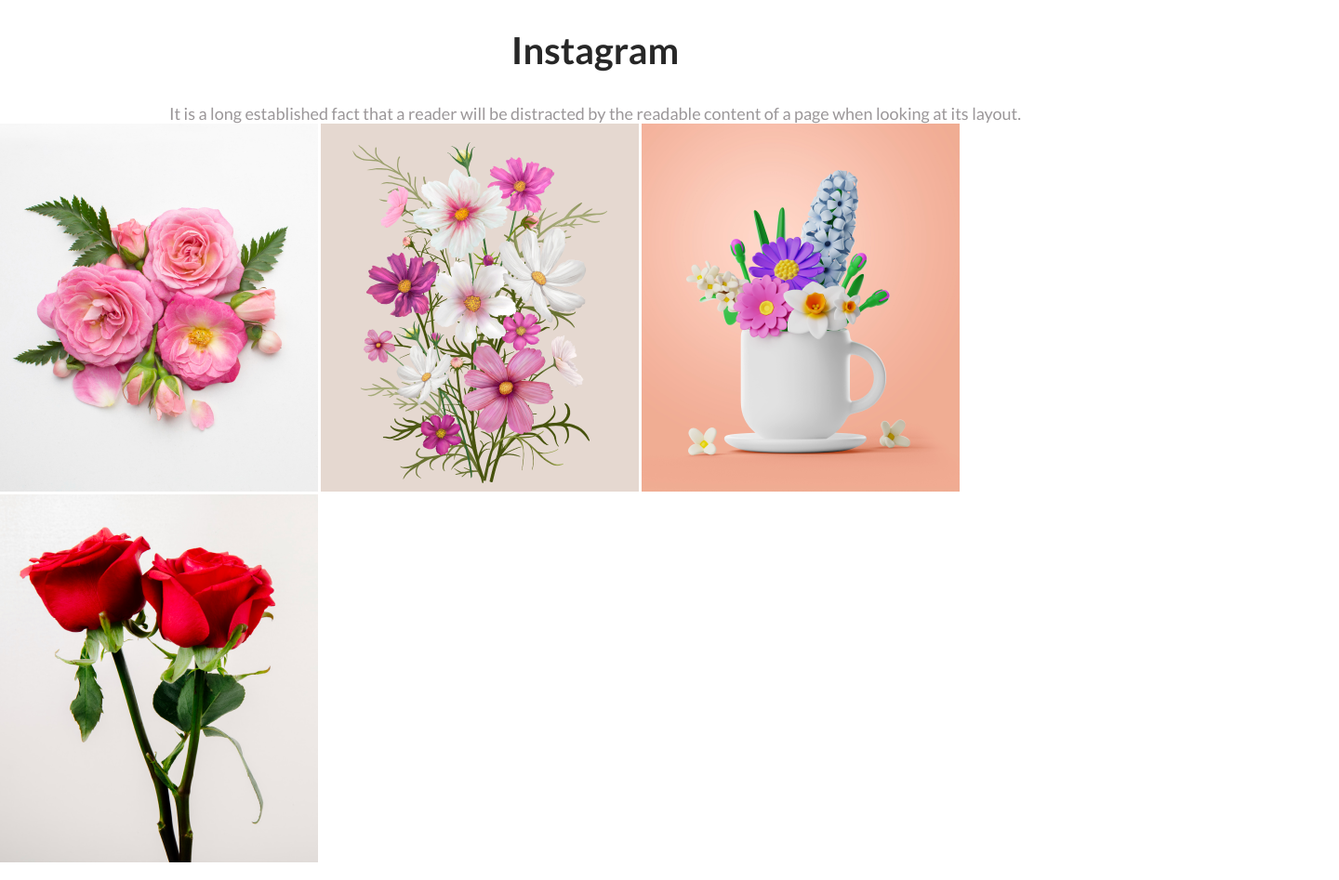
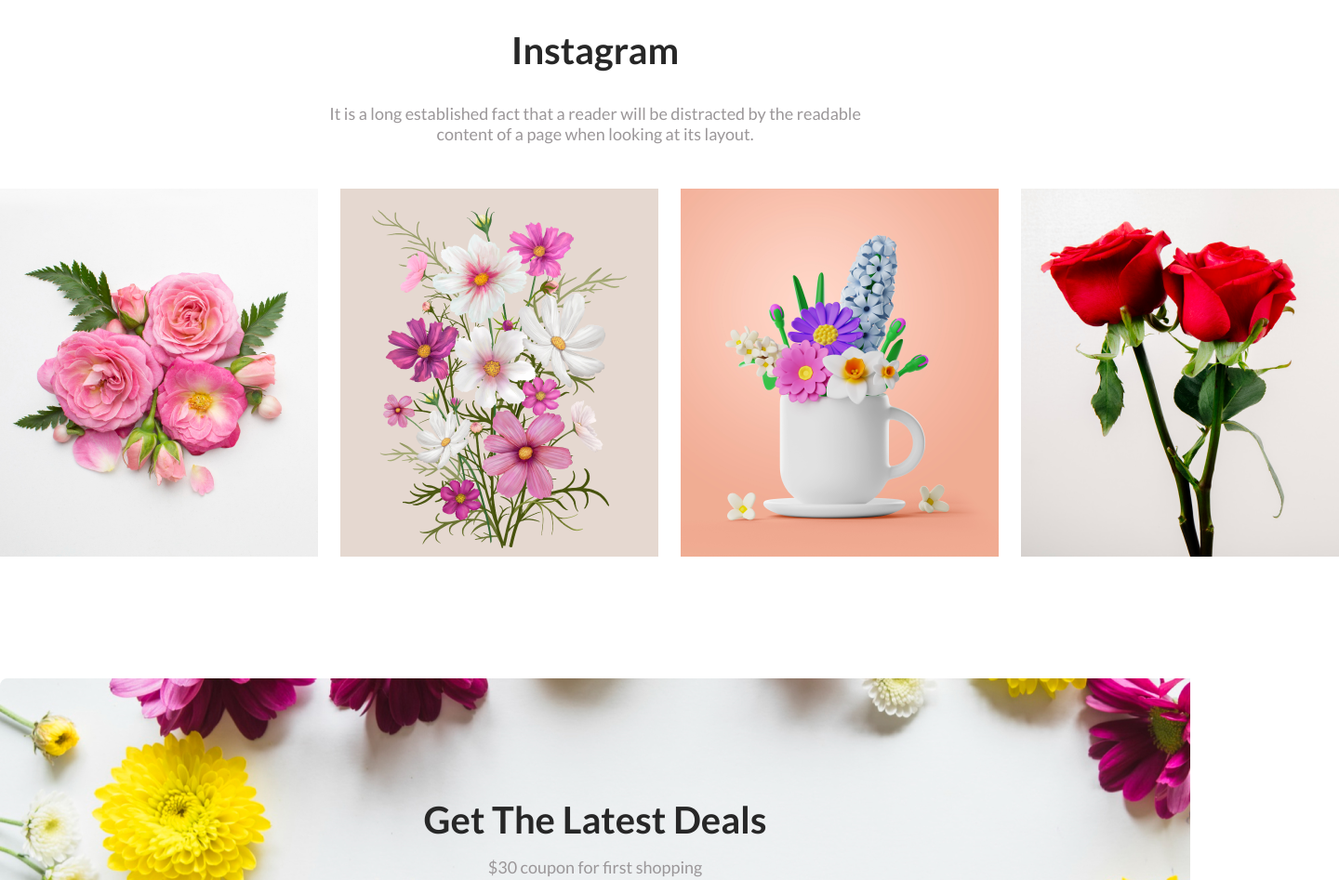
Before and after one commit to alamshahriar/flower-shop-assignment, a plain HTML site: page index.html in a window 1280 px wide. Shown: the part 2684-3631 px from the top of the page at 93% size, 1440 px wide, since content can reach past the window. Drawn offline with Linux system fonts and the light colour scheme.

Commit message:
fixed the instagram section

```diff
--- a/index.html
+++ b/index.html
@@ -110,10 +110,19 @@
             </div>
             <div class="container">
                 <div class="flower-img">
-                    <img src="Flower Asset/Flower 01.png" alt="">
-                    <img src="Flower Asset/Rectangle 4.png" alt="">
-                    <img src="Flower Asset/Rectangle 5.png" alt="">
-                    <img src="Flower Asset/Rectangle 6.png" alt="">
+                    <div>
+                        <img src="Flower Asset/Flower 01.png" alt="">
+                    </div>
+                    <div>
+                        <img src="Flower Asset/Rectangle 4.png" alt="">
+                    </div>
+                    <div>
+                        <img src="Flower Asset/Rectangle 5.png" alt="">
+                    </div>
+                    <div>
+                        <img src="Flower Asset/Rectangle 6.png" alt="">
+                    </div>
+
                 </div>
             </div>
         </section>
--- a/styles/flower.css
+++ b/styles/flower.css
@@ -162,7 +162,6 @@ body {
 }
 
 .sales-description {
-    max-width: ;
     color: #9B9799;
     font-size: 18px;
 }
@@ -179,9 +178,18 @@ body {
 }
 
 .insta-description {
+    max-width: 594px;
+    margin: auto;
     color: #9B9799;
     font-size: 18px;
 
+}
+
+.flower-img {
+    margin-top: 48px;
+    display: grid;
+    grid-template-columns: repeat(4, 1fr);
+    gap: 24px;
 }
 
 .deals-body {
@@ -239,6 +247,8 @@ input[type="email"] {
 .year-description {
     color: #9B9799;
     font-size: 18px;
+    max-width: 594px;
+    margin: auto;
 }
 
 .year-description {
```
